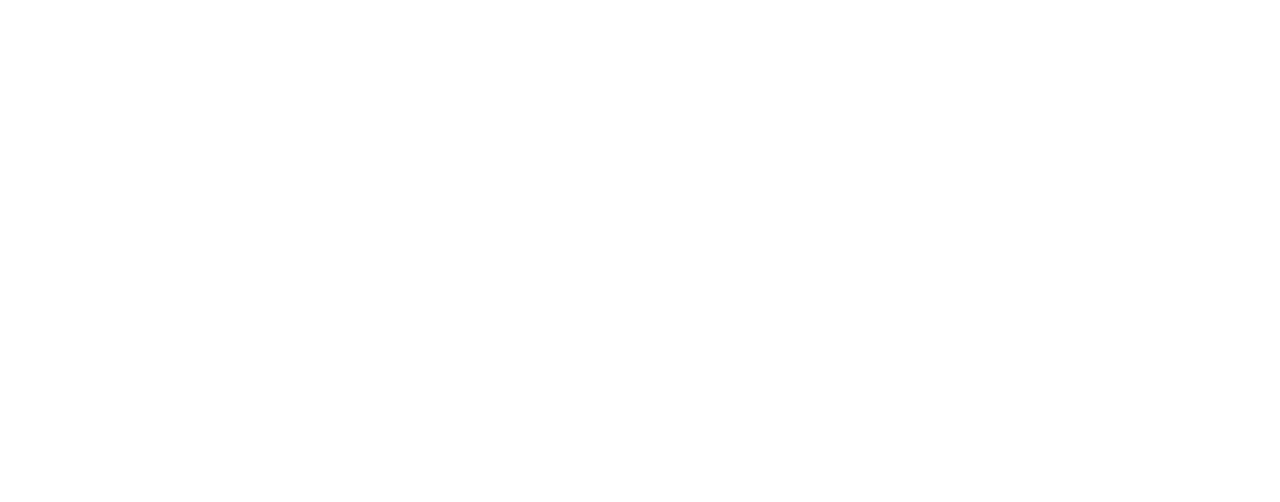
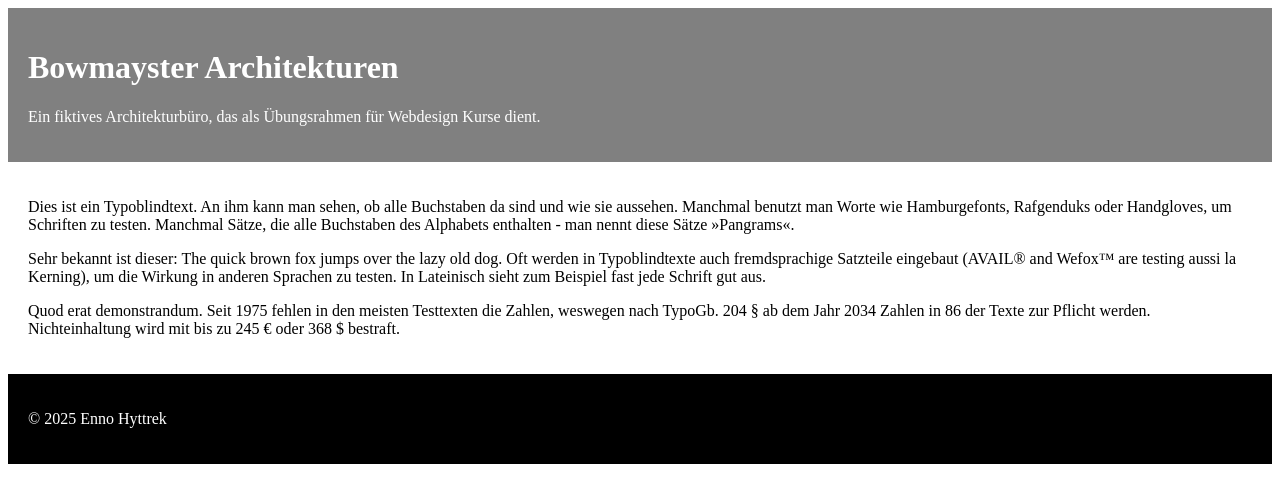
Before and after one commit to ehy-classroom/html-css-introduction, a plain HTML site: page bowmayster/index.html in a window 1280 px wide. Drawn offline with Linux system fonts and the light colour scheme.

Commit message:
Version: 0.3
-- DIV Elemente
-- IDs/Anchor
-- ROLE Attribute

```diff
--- a/bowmayster/index.html
+++ b/bowmayster/index.html
@@ -3,12 +3,71 @@
 Übungsprojekt Bowmayster
 -->
 <html lang="de">
+
 <head>
     <meta charset="UTF-8">
     <meta name="viewport" content="width=device-width, initial-scale=1.0">
-    <title>Bowmayster</title>
+    <title>Bowmayster Architekturen</title>
+
+    <style>
+
+        div {
+            background: grey;
+            color: white;
+            padding: 20px;
+        }
+
+        #content {
+            background: white;
+            color: black;
+        }
+
+        #footer {
+            background: black;
+        }
+
+    </style>
+
+
 </head>
+
 <body>
-    <!-- Inhalt hier einfügen -->
+
+    <div role="banner">
+        <h1>Bowmayster Architekturen</h1>
+
+        <p>
+            Ein fiktives Architekturbüro, das als Übungsrahmen für Webdesign Kurse dient.
+        </p>
+    </div>
+
+    <div id="content">
+        <p>
+            Dies ist ein Typoblindtext. An ihm kann man sehen, ob alle Buchstaben da sind und wie sie aussehen. Manchmal
+            benutzt man Worte wie Hamburgefonts, Rafgenduks oder Handgloves, um Schriften zu testen. Manchmal Sätze, die
+            alle Buchstaben des Alphabets enthalten - man nennt diese Sätze »Pangrams«.
+        </p>
+        <p>
+            Sehr bekannt ist dieser: The quick brown fox jumps over the lazy old dog. Oft werden in Typoblindtexte auch
+            fremdsprachige Satzteile eingebaut (AVAIL® and Wefox™ are testing aussi la Kerning), um die Wirkung in
+            anderen
+            Sprachen zu testen. In Lateinisch sieht zum Beispiel fast jede Schrift gut aus.
+        </p>
+        <p>
+            Quod erat demonstrandum. Seit 1975 fehlen in den meisten Testtexten die Zahlen, weswegen nach TypoGb. 204 §
+            ab
+            dem Jahr 2034 Zahlen in 86 der Texte zur Pflicht werden. Nichteinhaltung wird mit bis zu 245 € oder 368 $
+            bestraft.
+        </p>
+    </div>
+
+    <div id="footer">
+        <p>
+            © 2025 Enno Hyttrek
+        </p>
+    </div>
+
+
 </body>
+
 </html>
```
